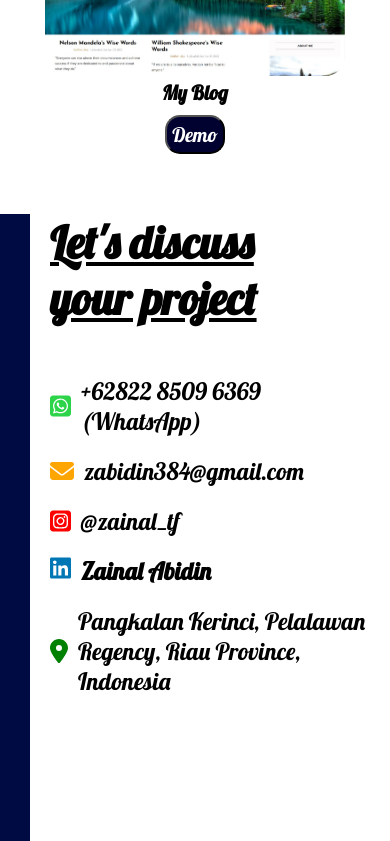
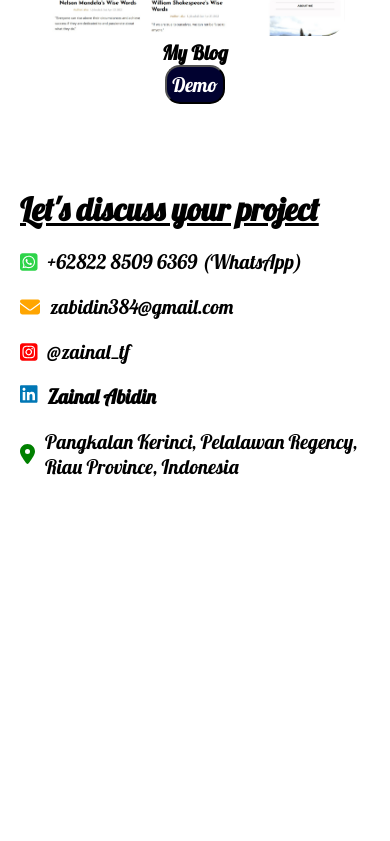
Before and after one commit to zabidin384/zainal-portfolio, a React (Create React App) app: page / in a window 390 px wide. Shown: the part 3376-4217 px from the top of the page. After the commit the page ends 3945 px from the top, so only its background shows below. Built offline with nearby package versions, Linux system fonts and the light colour scheme.

Commit message:
Update contact.css

```diff
--- a/src/components/contact.css
+++ b/src/components/contact.css
@@ -67,19 +67,55 @@
 
 @media screen and (max-width: 480px) {
 	.c {
-		height: auto;
-		padding-bottom: 25px;
-                flex-direction: column;
+		height: 100%;
+		margin-bottom: 50px;
 	}
 	.c-wrapper {
 		flex-direction: column;
-		padding: 0 10px 0 50px;
+		padding: 20px;
 	}
-        .c-right { display: none};
 	.c-title {
-		font-size: 30px;
+		font-size: 32px;
 		font-weight: bold;
-                margin-top: 25px;
+		width: 100%;
+		margin-bottom: 20px;
+	}
+	.c-info-item {
+		margin: 20px 0;
+		width: 100%;
+		font-size: 20px;
+	}
+	form {
+		margin-top: 0;
+		display: flex;
+		flex-wrap: wrap;
+	}
+	input {
+		width: 35%;
+		height: 40px;
+		margin: 10px;
+		margin-left: 0;
+	}
+	.c-right {
+		display: none;
+	}
+	.c-bg {
+		display: none;
+	}
+}
+
+@media screen and (max-width: 811px) {
+	.c {
+		height: 100%;
+	}
+	.c-wrapper {
+		flex-direction: column;
+		padding-top: 25px;
+	}
+	.c-title {
+		font-weight: bold;
+		width: 100%;
+		margin-bottom: 20px;
 	}
 	.c-info-item {
 		margin: 20px 0;
@@ -96,8 +132,4 @@
 		margin: 10px;
 		margin-left: 0;
 	}
-	button {
-		margin-top: 10px;
-		padding: 5px;
-	}
 }
```
